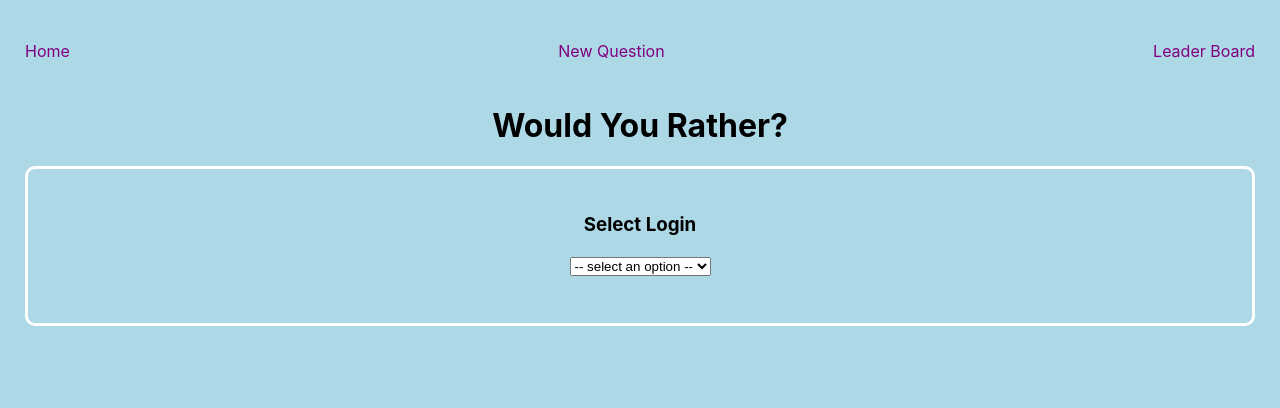
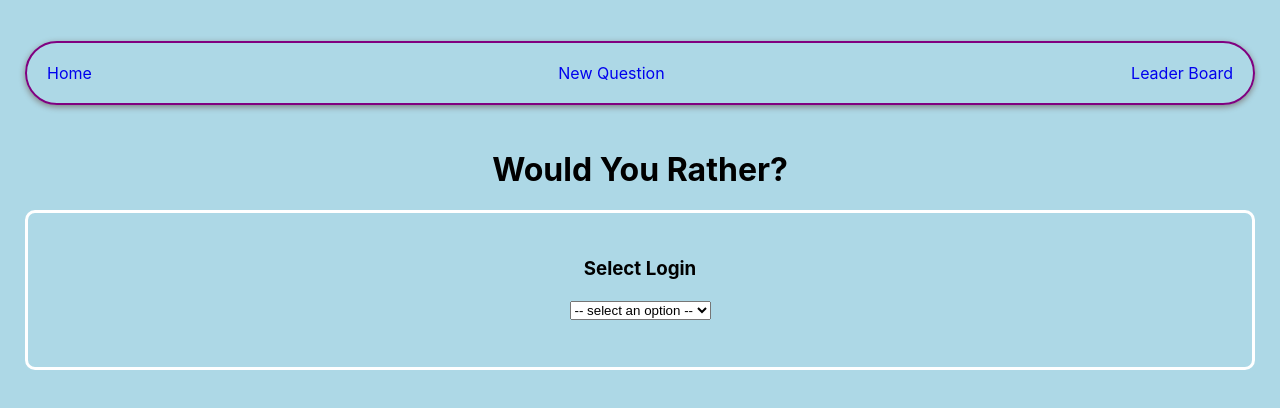
Before and after one commit to Rakeshpatel87p/wouldYouRather, a React (Create React App) app: page / in a window 1280 px wide. Shown: the top 408 px of the page. Built offline with nearby package versions, Linux system fonts and the light colour scheme.

Commit message:
nav-bar adjust

```diff
--- a/src/App.css
+++ b/src/App.css
@@ -16,10 +16,17 @@ html {
 }
 
 .nav-list {
+  border: 2px solid purple; border-radius: 50px;
+  box-shadow: 0px 2px 6px grey;
   display: flex; justify-content: space-between;
   list-style: none;
   margin-bottom: 45px; padding: 0;
+  padding: 20px;
 
+}
+
+.nav-list li {
+  color: purple;
 }
 
 .nav-loggedUser {
@@ -29,12 +36,11 @@ html {
 
 .nav-logout {
   font-size: 10px;
-  margin-left: -75px;
+  margin-left: -120px;
   margin-top: 12px;
 }
 
 .nav-list a {
-  color: purple;
   text-decoration: none;
 
 }
```
